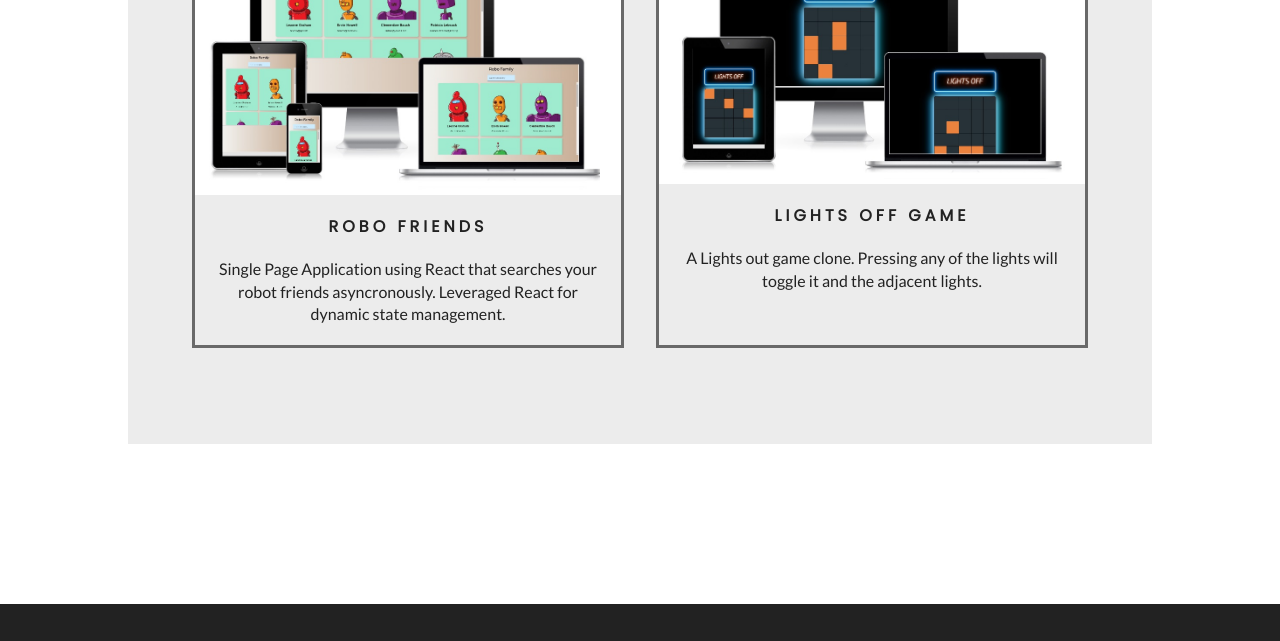
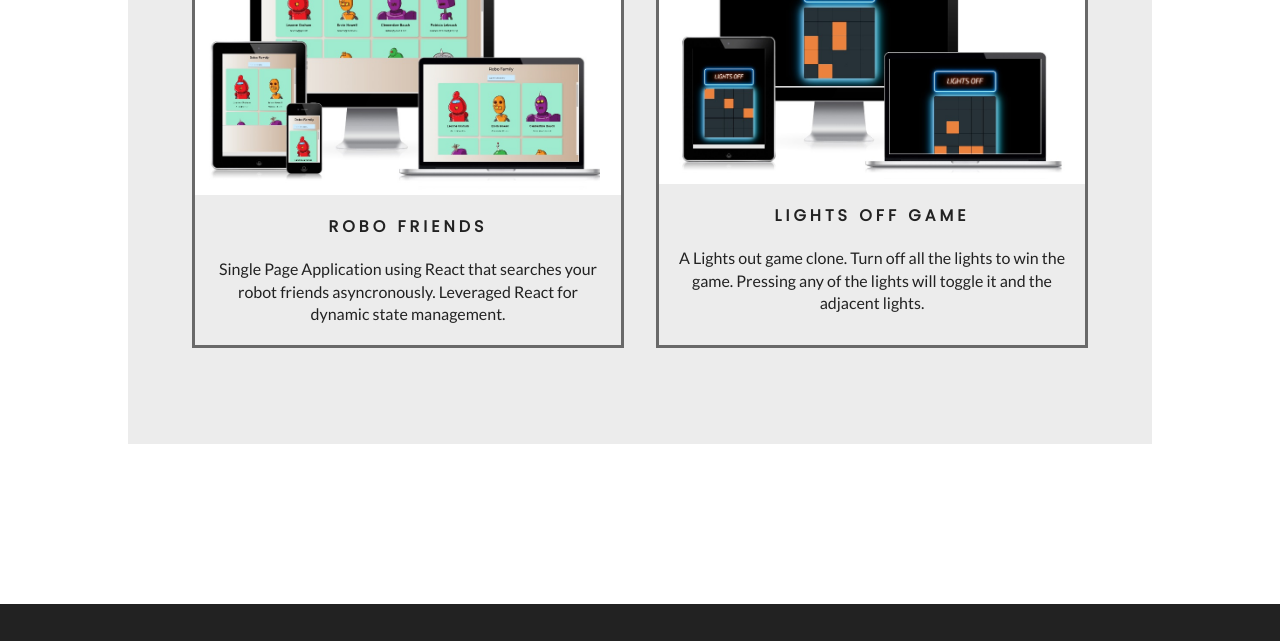
Before and after one commit to Brienyll/portfolio-gatsby, a Gatsby site: page /projects in a window 1280 px wide. Shown: the part 943-1584 px from the top of the page. Built offline with nearby package versions, Linux system fonts and the light colour scheme; Gatsby itself is replaced by a stand-in of ours.

Commit message:
added game description for lights off

```diff
--- a/src/components/Projects/Projects.js
+++ b/src/components/Projects/Projects.js
@@ -65,7 +65,7 @@ const Projects = () => {
             <a href="https://light29.netlify.com/">
             <Img fluid={data.light.childImageSharp.fluid} alt="Face Recognition App" /></a>
             <h4>Lights Off Game</h4>
-            <p>A Lights out game clone.  Pressing any of the lights will toggle it and the adjacent lights. </p>
+            <p>A Lights out game clone. Turn off all the lights to win the game. Pressing any of the lights will toggle it and the adjacent lights. </p>
         </article>
       </div>
 
```
